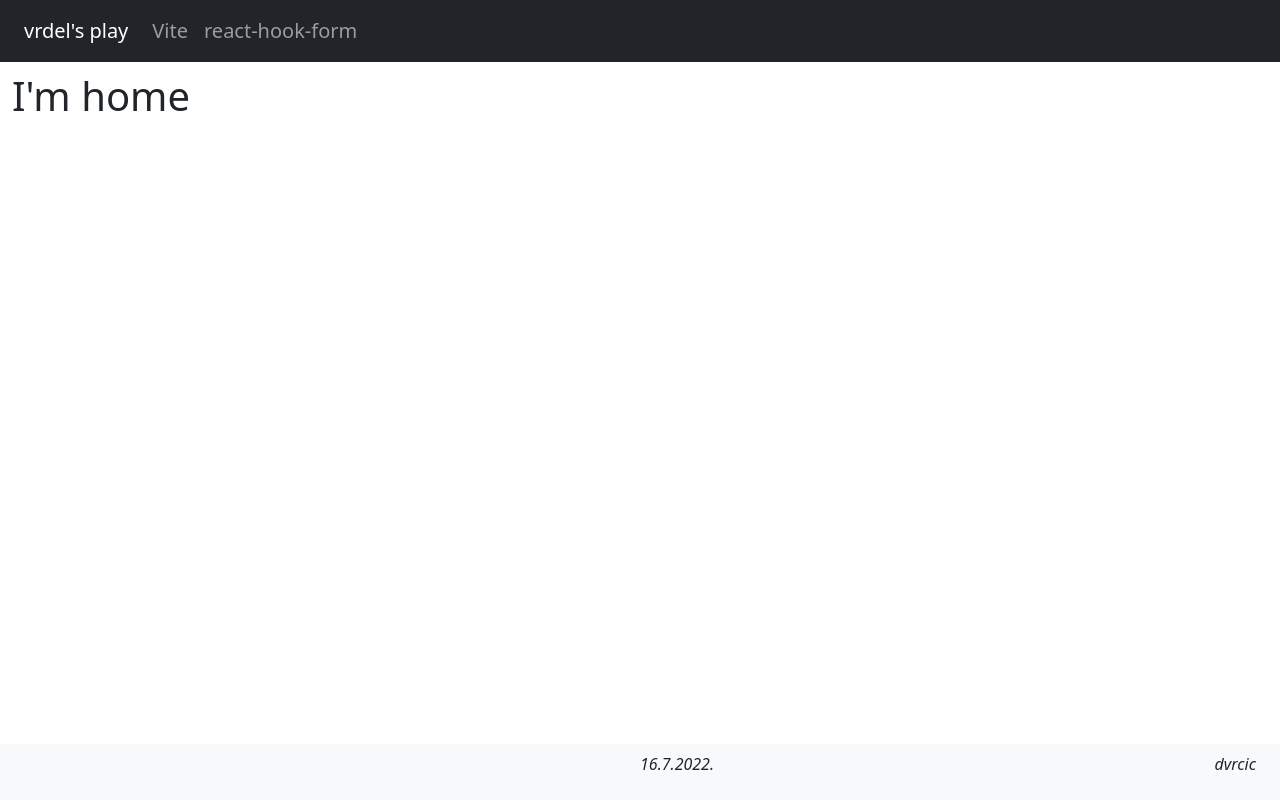
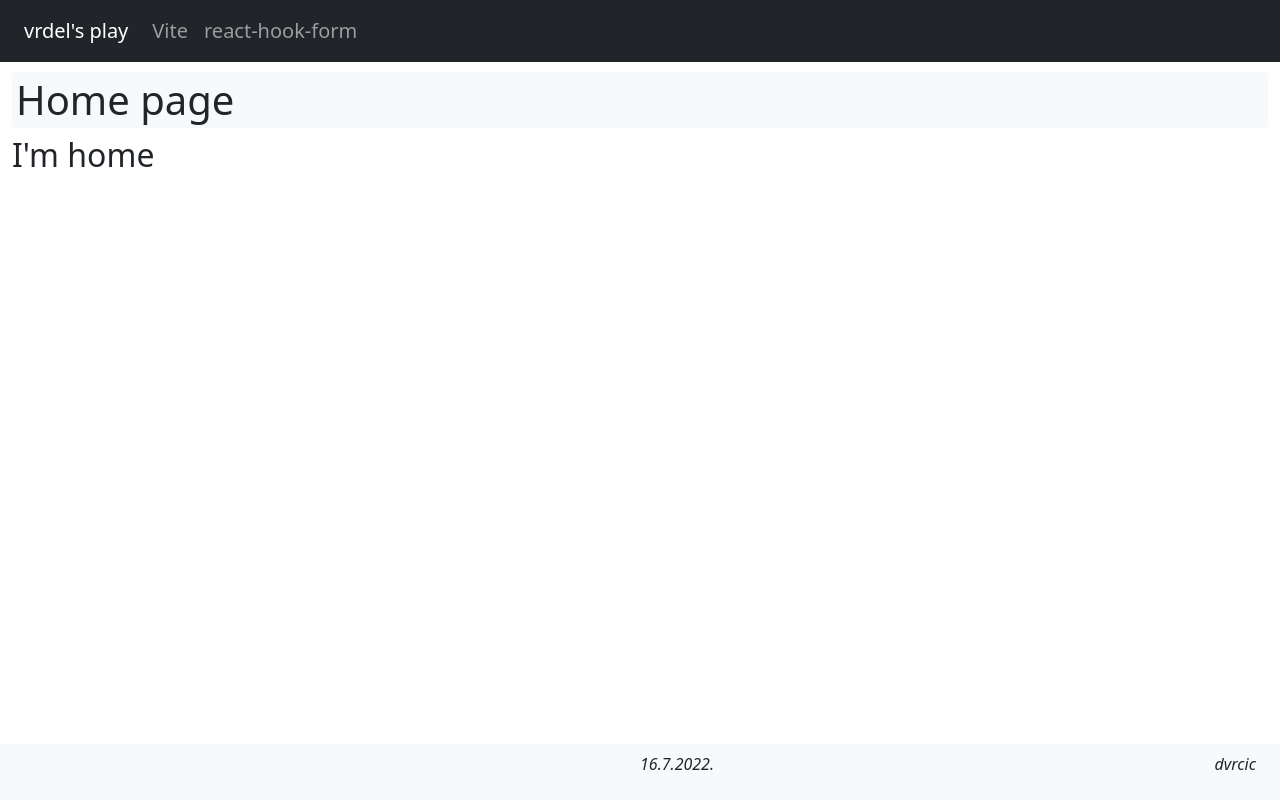
Before and after one commit to vrdel/react-playground, a React (Vite) app in the folder react-playground/: page /home in a window 1280 px wide. Built offline with nearby package versions, Linux system fonts and the light colour scheme.

Commit message:
introduce general component DefaultPage

```diff
--- a/react-playground/src/routes/home.jsx
+++ b/react-playground/src/routes/home.jsx
@@ -1,15 +1,16 @@
 import React from 'react';
-import DocumentTitle from '../ui/headtitle'
+import DefaultPage from '../ui/defpage'
 
 
 const Home = () => {
   return (
-    <main>
-      <DocumentTitle/>
-      <h1>
-        I&apos;m home
-      </h1>
-    </main>
+    <>
+      <DefaultPage title="Home page">
+        <h2>
+          I&apos;m home
+        </h2>
+      </DefaultPage>
+    </>
   )
 }
 
--- a/react-playground/src/routes/mainvite.jsx
+++ b/react-playground/src/routes/mainvite.jsx
@@ -1,6 +1,6 @@
 import React, { useState } from 'react'
 import reactLogo from '../assets/react.svg'
-import DocumentTitle from '../ui/headtitle'
+import HeadTitle from '../ui/headtitle'
 import { Row, Col } from 'reactstrap'
 
 
@@ -19,7 +19,7 @@ const MainVite = () => {
       <Row className="d-flex">
         <Col className="justify-content-center">
           <div className="App">
-            <DocumentTitle/>
+            <HeadTitle/>
             <div>
               <a href="https://vitejs.dev" target="_blank">
                 <img src="/vite.svg" className="logo" alt="Vite logo" />
--- a/react-playground/src/routes/nomatch.jsx
+++ b/react-playground/src/routes/nomatch.jsx
@@ -1,11 +1,11 @@
 import React from 'react';
-import DocumentTitle from '../ui/headtitle'
+import HeadTitle from '../ui/headtitle'
 
 
 const NoMatch = () => {
   return (
     <main>
-      <DocumentTitle/>
+      <HeadTitle/>
       <h1>
         Nothing here
       </h1>
--- a/react-playground/src/routes/reacthookform.jsx
+++ b/react-playground/src/routes/reacthookform.jsx
@@ -1,26 +1,15 @@
-import React from 'react';
-import DocumentTitle from '../ui/headtitle'
-import { Row, Col } from 'reactstrap'
+import React from 'react'
+import DefaultPage from '../ui/defpage'
 
 
 const ReactHookForm = () => {
   return (
     <>
-      <DocumentTitle/>
-      <Row>
-        <Col>
-          <h1 className="bg-light p-1 rounded">
-            React Hook Form testing
-          </h1>
-        </Col>
-      </Row>
-      <Row>
-        <Col>
-          <h5>
-            foobar
-          </h5>
-        </Col>
-      </Row>
+      <DefaultPage title="React Hook Form testing">
+        <h2>
+          Foobar
+        </h2>
+      </DefaultPage>
     </>
   )
 }
--- /dev/null
+++ b/react-playground/src/ui/defpage.jsx
@@ -0,0 +1,28 @@
+import React from 'react'
+import HeadTitle from './headtitle'
+import { Row, Col } from 'reactstrap'
+
+
+const DefaultPage = ({title, children}) => {
+  return (
+    <>
+      <HeadTitle/>
+      { title &&
+        <Row>
+          <Col>
+            <h1 className="bg-light p-1 rounded">
+              { title }
+            </h1>
+          </Col>
+        </Row>
+      }
+      <Row>
+        <Col>
+          { children }
+        </Col>
+      </Row>
+    </>
+  )
+}
+
+export default DefaultPage
--- a/react-playground/src/ui/headtitle.jsx
+++ b/react-playground/src/ui/headtitle.jsx
@@ -2,7 +2,7 @@ import React from 'react'
 import { Helmet } from 'react-helmet-async'
 
 
-const DocumentTitle = () => {
+const HeadTitle = () => {
   return (
     <Helmet>
       <title>
@@ -12,4 +12,4 @@ const DocumentTitle = () => {
   )
 }
 
-export default DocumentTitle
+export default HeadTitle
```
